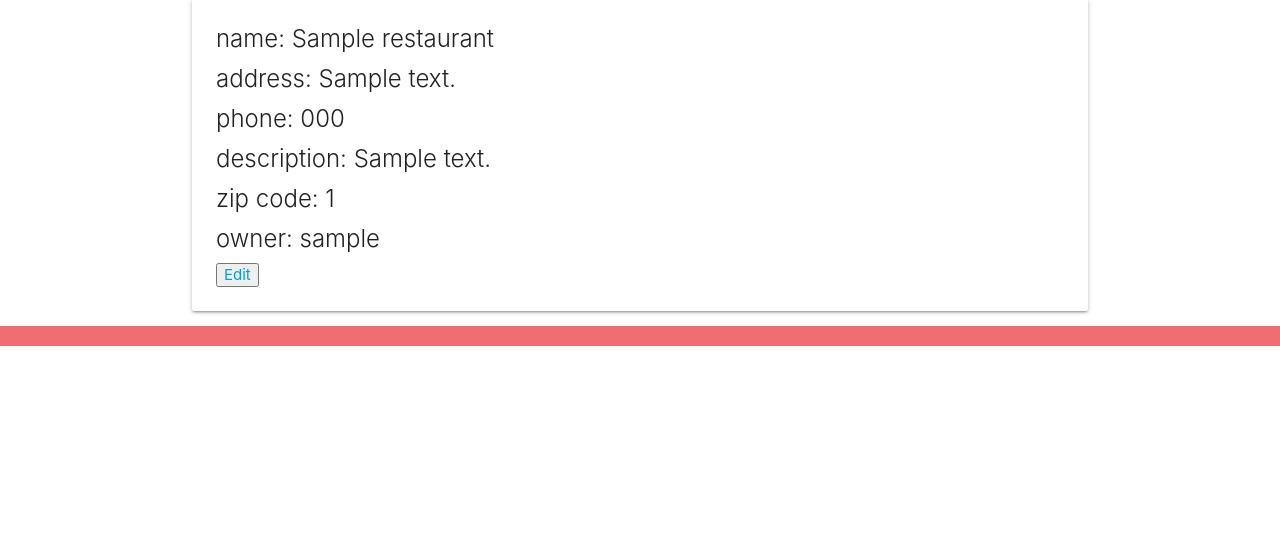
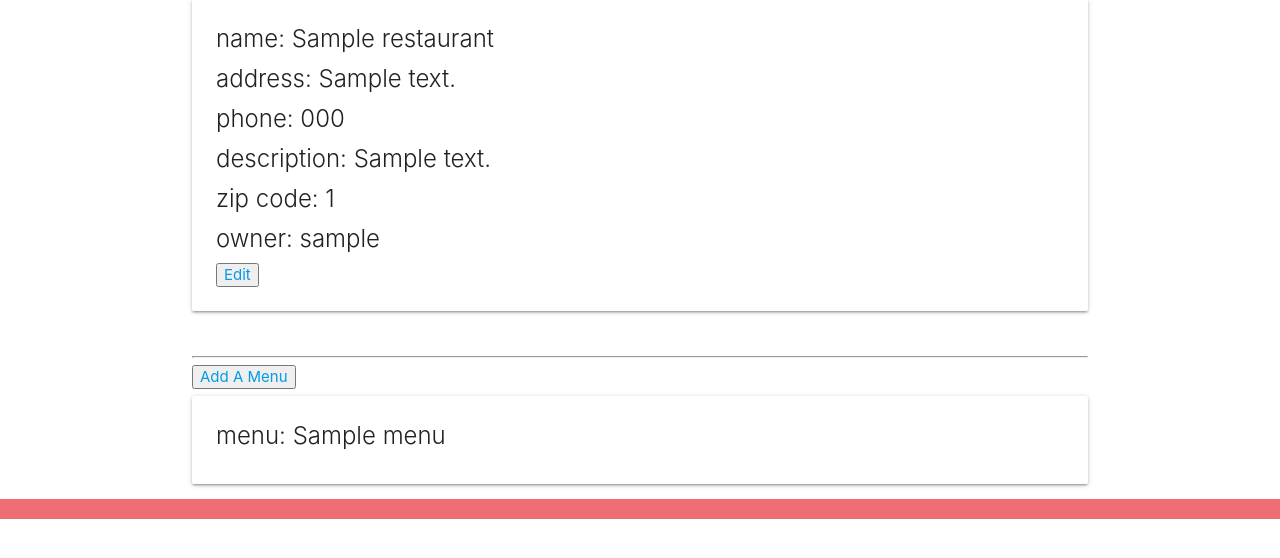
Before and after one commit to tvilla0000/Tasty, a Django app: page /restaurant/1/ in a window 1280 px wide. Shown: the part 201-759 px from the top of the page. Run offline with Django 3.2, Linux system fonts and the light colour scheme; a user stored in the database is signed in; tables that the repository leaves empty hold one stand-in row (values such as "Sample post").

Commit message:
add menu in restaurant detail

```diff
--- a/main/templates/restaurant/restaurant_detail.html
+++ b/main/templates/restaurant/restaurant_detail.html
@@ -15,9 +15,25 @@
           <button><a href="{% url 'restaurant_update' restaurant.id %}">Edit</a></button>
           {% endif %}
         </div>
-      </a>
   </div>
 
+  <br>
+  <hr>
+
+    <div class="card-content">
+      {% if user.is_authenticated %}
+      <button><a href="{% url 'menu_create' restaurant.id %}">Add A Menu</a></button>
+      {% endif %}
+    </div>
+
+{% for menu in restaurant.menu_set.all %}
+  <div class="card">
+    <div class="card-content">
+      <span class="card-title">menu: {{ menu.name }}</span>
+    </div>
+  </a>
+</div>
+{% endfor %}
 
 
 {% endblock %}
--- a/main/urls.py
+++ b/main/urls.py
@@ -10,4 +10,6 @@ urlpatterns = [
     path('restaurant/create/', views.RestaurantCreate.as_view(), name='restaurant_create'),
     path('restaurant/<int:pk>/update/', views.RestaurantUpdate.as_view(), name='restaurant_update'),
     path('restaurant/<int:pk>/delete/', views.RestaurantDelete.as_view(), name='restaurant_delete'),
+    # path('restaurant/<int:pk>/menu/', views.MenuList.as_view(), name='menu_list'),
+    path('menu/create/<int:pk>/', views.MenuCreate.as_view(), name='menu_create'),
 ]
--- a/main/views.py
+++ b/main/views.py
@@ -6,7 +6,7 @@ from django.contrib.auth.models import User
 from django.contrib.auth import login
 from django.contrib.auth.forms import UserCreationForm
 from django.urls import reverse
-from .models import Restaurant
+from .models import Restaurant, Menu
 
 
 
@@ -85,3 +85,22 @@ class RestaurantDelete(LoginRequiredMixin, DeleteView):
         restaurant = Restaurant.objects.get(pk=self.kwargs['pk'])
         user = restaurant.user
         return reverse('profile', kwargs={'pk': user.id})
+
+# class MenuList(ListView):
+#     model = Restaurant
+#     template_name = 'restaurant/restaurant_list.html'
+#     context_object_name = 'restaurants'
+
+class MenuCreate(LoginRequiredMixin, CreateView):
+    model = Menu
+    fields = ['name', 'description']
+    template_name = 'menu/menu_form.html'
+
+    def form_valid(self, form):
+        restaurant = Restaurant.objects.get(pk=self.kwargs['pk'])
+        form.instance.restaurant = restaurant
+        return super().form_valid(form)
+
+    def get_success_url(self):
+        restaurant = Restaurant.objects.get(pk=self.kwargs['pk'])
+        return reverse('restaurant_detail', kwargs={'pk': restaurant.id})
```
Also changed, not shown: main/templates/menu/menu_form.html (added, +17 -0 lines).
